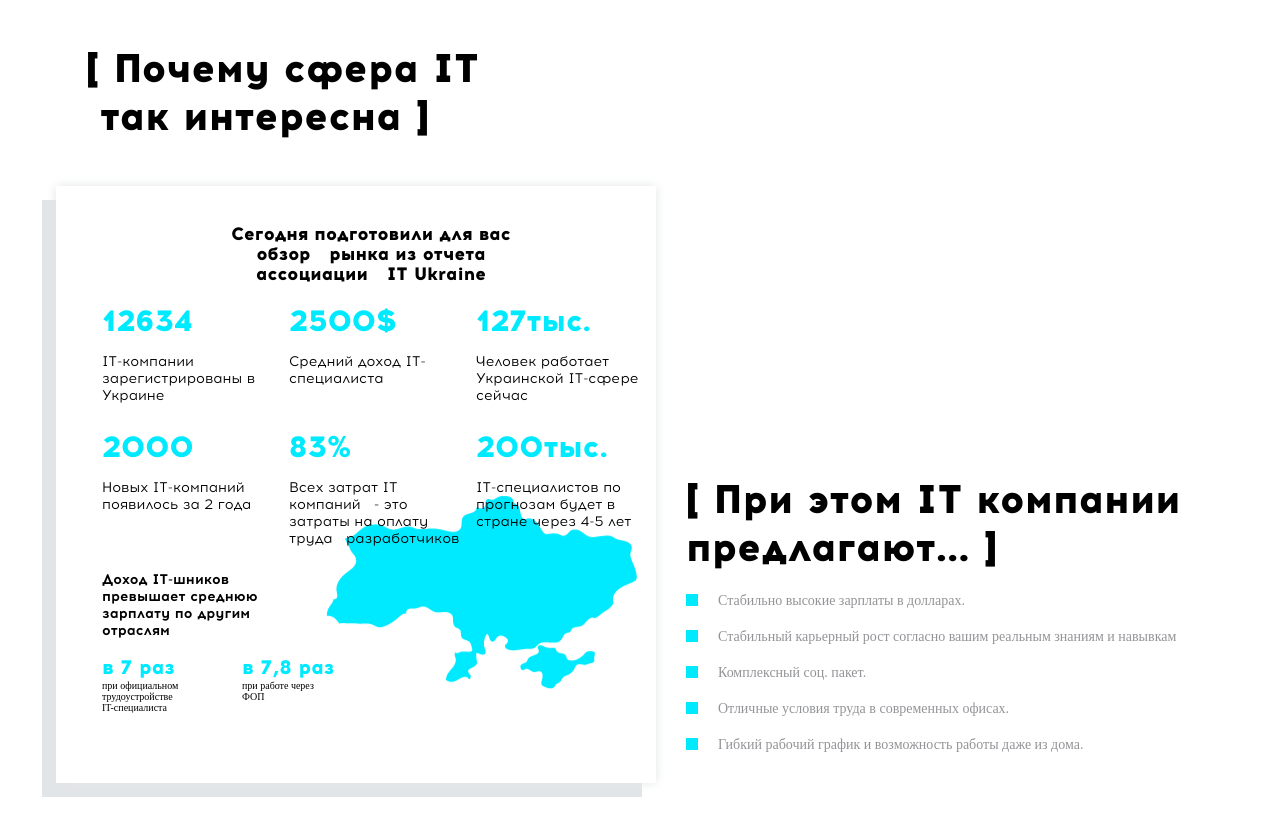
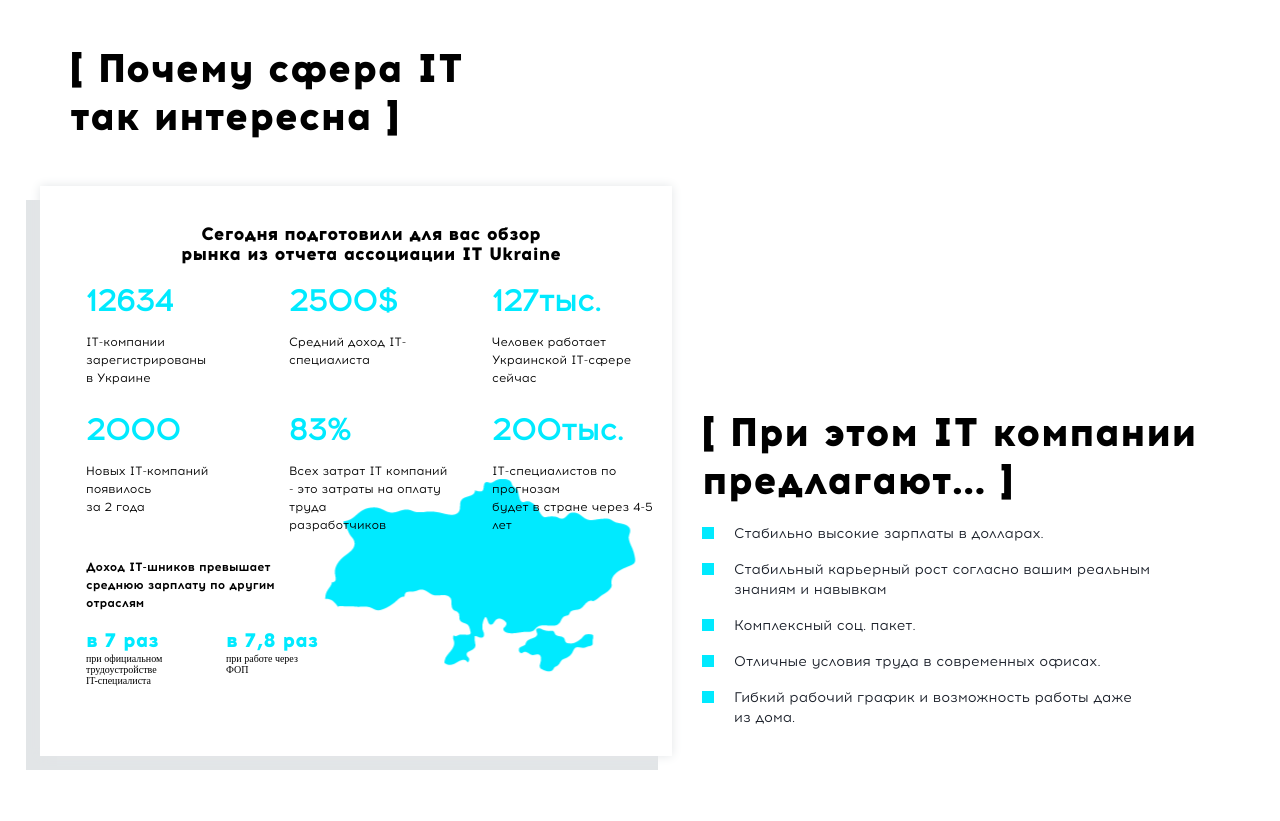
Before and after one commit to Artem2313/html_project_team2-core-17, a website: page src/index.html in a window 1280 px wide. After the commit the page ends 800 px from the top, so only its background shows below. Drawn offline with nearby package versions, Linux system fonts and the light colour scheme; files that its build step writes are made by us from their sources; files whose address does not match are found by name.

Commit message:
change section3

```diff
--- a/src/html/section-3.html
+++ b/src/html/section-3.html
@@ -1,20 +1,16 @@
 <body>
   <section class="section3">
-    <div class="container">
+    <div class="section3__container">
       <div class="section3__box">
-        <h2 class="section3__box__title">[ Почему сфера IT <br>&nbsp;так интересна ]</h2>
+        <h2 class="section3__box__title">[ Почему сфера IT <span></span>так интересна ]</h2>
       </div>
       <div class="section3__wrraper-content">
         <div class="section3__main-wrraper">
-          <p class="section3__main-wrraper__text">Сегодня подготовили для вас обзор <br>&nbsp; рынка из отчета
-            ассоциации
-            &nbsp;
-            <br> IT
-            Ukraine</p>
+          <p class="section3__main-wrraper__text">Сегодня подготовили для вас обзор<span></span> рынка из отчета ассоциации IT Ukraine</p>
           <ul class="section3__list">
             <li class="section3__item__box">
               <h3 class="section3__item__box__title">12634</h3>
-              <p class="section3__item__box__paragraph">IT-компании зарегистрированы <br> в Украине</p>
+              <p class="section3__item__box__paragraph">IT-компании зарегистрированы<span></span> в Украине</p>
             </li>
             <li class="section3__item__box">
               <h3 class="section3__item__box__title">2500$</h3>
@@ -22,39 +18,35 @@
             </li>
             <li class="section3__item__box">
               <h3 class="section3__item__box__title">127тыс.</h3>
-              <p class="section3__item__box__paragraph">Человек работает Украинской <br> IT-сфере сейчас</p>
+              <p class="section3__item__box__paragraph">Человек работает Украинской IT-сфере сейчас</p>
             </li>
             <li class="section3__item__box">
               <h3 class="section3__item__box__title">2000</h3>
-              <p class="section3__item__box__paragraph">Новых IT-компаний появилось <br> за 2 года</p>
+              <p class="section3__item__box__paragraph">Новых IT-компаний появилось<span></span> за 2 года</p>
             </li>
             <li class="section3__item__box">
               <h3 class="section3__item__box__title">83%</h3>
-              <p class="section3__item__box__paragraph">Всех затрат IT компаний <br>&nbsp; - это затраты на оплату труда
-                <br>
-                &nbsp; разработчиков</p>
+              <p class="section3__item__box__paragraph">Всех затрат IT компаний<span></span>- это затраты на оплату труда <span></span>разработчиков</p>
             </li>
             <li class="section3__item__box">
               <h3 class="section3__item__box__title">200тыс.</h3>
-              <p class="section3__item__box__paragraph">IT-специалистов по прогнозам <br> будет в стране через 4-5 лет
+              <p class="section3__item__box__paragraph">IT-специалистов по прогнозам <span></span>будет в стране через 4-5 лет
               </p>
             </li>
           </ul>
           <div class="section3__wrraper">
-            <h2 class="section3__wrraper__title">Доход IT-шников превышает<br>&nbsp;cреднюю зарплату по другим <br>
-              отраслям
+            <h2 class="section3__wrraper__title">Доход IT-шников превышает<span></span> cреднюю зарплату по другим <span></span>отраслям
             </h2>
             <ul class="section3__wrraper__list">
               <li class="section3__wrraper__list__item">
                 <h3 class="section3__wrraper__list__item__title">в 7 раз</h3>
-                <p class="section3__wrraper__list__item__paragraph">при официальном <br>&nbsp; трудоустройстве
-                  <br>&nbsp;
-                  IT-специалиста
+                <p class="section3__wrraper__list__item__paragraph">при официальном <span></span>трудоустройстве
+                  <span></span>IT-специалиста
                 </p>
               </li>
               <li class="section3__wrraper__list__item">
                 <h3 class="section3__wrraper__list__item__title">в 7,8 раз</h3>
-                <p class="section3__wrraper__list__item__paragraph">при работе через <br>&nbsp; ФОП</p>
+                <p class="section3__wrraper__list__item__paragraph">при работе через <span></span>ФОП</p>
               </li>
             </ul>
           </div>
--- a/src/sass/normalize.scss
+++ b/src/sass/normalize.scss
@@ -1,3 +1,4 @@
+$baseFontSize: 16px;
 * {
   margin: 0;
   padding: 0;
@@ -18,10 +19,10 @@ ul {
   list-style: none;
 }
 
-// @function pxToRem($val) {
-//   $remSize: $val/$baseFontSize;
-//   @return #{$remSize}rem;
-// }
+@function pxToRem($val) {
+  $remSize: $val/$baseFontSize;
+  @return #{$remSize}rem;
+}
 
 .container {
   max-width: pxToRem(1200px);
--- a/src/sass/section-3.scss
+++ b/src/sass/section-3.scss
@@ -1,5 +1,9 @@
 .section3 {
   overflow: hidden;
+
+  & span {
+    display: block;
+  }
 }
 
 .section3__box {
@@ -20,7 +24,7 @@
   &__text {
     font-family: 'Acrom-ExtraBold', sans-serif;
     padding: 0 0 18px 30px;
-    font-size: 14px;
+    font-size: 13px;
     line-height: 20px;
   }
 }
@@ -51,7 +55,7 @@
   &__title {
     font-size: 30px;
     color: $aque-color;
-    font-family: 'Acrom-ExtraBold', sans-serif;
+    font-family: 'Acrom-Regular', sans-serif;
     padding-bottom: 14px;
 
   }
@@ -59,7 +63,7 @@
   &__paragraph {
     font-family: 'Acrom-Regular', sans-serif;
     font-size: 14px;
-
+    line-height: 1.5;
 
   }
 }
@@ -127,7 +131,9 @@
     padding-bottom: 1rem;
 
     &__text {
-      color: $section3-text-color;
+      color: rgba(27, 32, 42, 255);
+      font-size: 14px;
+      font-family: 'Acrom-Regular', sans-serif;
     }
   }
 
@@ -147,8 +153,16 @@
 
 
 @media (min-width: 767px) and (max-width: 1199px) {
-  .section3 .container {
-    width: 767px;
+  .section3 {
+    &__container {
+      width: 767px;
+      margin: 0 auto;
+
+      & span {
+        display: none;
+      }
+    }
+
 
   }
 
@@ -162,7 +176,7 @@
     padding-top: 44px;
 
     &__title {
-      font-size: 48px;
+      font-size: 30px;
       line-height: 1;
     }
   }
@@ -170,7 +184,7 @@
   .section3__main-wrraper {
 
     position: relative;
-    background-color: #ffffff;
+    background-color: $white-color;
     box-shadow: 0 0 10px 0 #e2e5e7;
     padding: 38px 0 38px;
     margin-bottom: 38px;
@@ -207,9 +221,13 @@
   }
 
   .section3__item__box {
-    width: 180px;
+    width: 200px;
 
-    &__paragraph {}
+    &__paragraph {
+      width: 170px;
+    }
+
+
   }
 
   .section3__wrraper {
@@ -217,7 +235,7 @@
 
 
     &__title {
-      width: 210px;
+      width: 218px;
       font-size: 14px;
 
     }
@@ -242,6 +260,7 @@
     }
   }
 
+
   .section3__list::after {
     transform: translate(4%, 28%);
     position: absolute;
@@ -260,6 +279,7 @@
   }
 
   .section3__second-list {
+    width: 460px;
     margin-bottom: 50px;
 
     &__item {
@@ -270,8 +290,11 @@
 }
 
 @media (min-width: 1200px) {
-  .section3 .container {
-    width: 1200px;
+  .section3 {
+    &__container {
+      width: 1200px;
+      margin: 0 auto;
+    }
 
   }
 
@@ -308,7 +331,7 @@
     width: 706px;
 
     position: relative;
-    background-color: #ffffff;
+    background-color: $white-color;
     box-shadow: 0 0 10px 0 #e2e5e7;
     padding: 38px 0 38px;
     margin-bottom: 38px;
@@ -316,8 +339,7 @@
     &__text {
       font-size: 18px;
       text-align: center;
-      width: 60%;
-      margin: 0 auto;
+      width: 70;
 
 
     }
@@ -347,7 +369,9 @@
   .section3__item__box {
     width: 180px;
 
-    &__paragraph {}
+    &__paragraph {
+      font-size: 12px;
+    }
   }
 
   .section3__wrraper {
@@ -356,7 +380,8 @@
 
     &__title {
       width: 210px;
-      font-size: 14px;
+      font-size: 12px;
+      line-height: 1.5;
 
     }
 
@@ -401,4 +426,8 @@
       font-size: 40px;
     }
   }
+
+  .section3__second-list {
+    width: 480px;
+  }
 }
```
